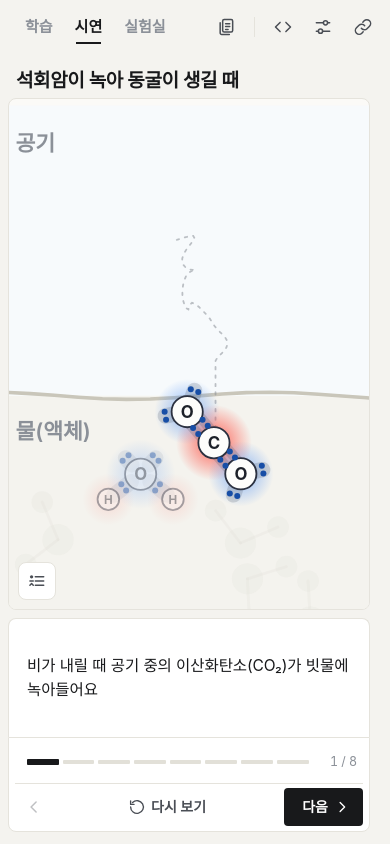
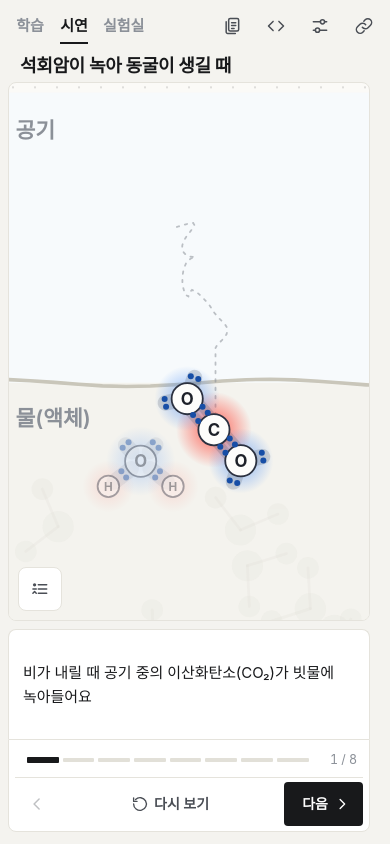
Before and after one commit to gybeom8008/chemvis, a website built with Vite: page index.html in a window 390 px wide. Built offline with nearby package versions, Linux system fonts and the light colour scheme; animation ran at ten frames a second; a web font is replaced by a local one.

Commit message:
Phones: the stage gets half the height; everything pressed is 44 px; the script is in ink
- On a 360×640 screen the stage had a third of the height (docs/plan/ui.md R2 asks for more than
  half): the heading is now one row (list button and title; the part and count are in the list),
  the step row of the controls is lower, the caption a little smaller. The stage now has 49–52%
  of the height on 360×640 and 390×844.
- With the tools at 44 px the bar did not fit a 360 px screen (the link button was cut off): the
  tabs and tools sit closer and the line between the tools goes on phones. Tabs, tools and the
  controls are 44 px each way on phones (R9); nothing pressed is smaller.
- The step keyword in the script was pink, the colour of a moving electron on the stage; it is ink
  (colour belongs to the stage).

Checks: unit tests (358), the app's screen tests on Chromium (38); sizes measured on 360×640 and
390×844.

Co-Authored-By: Claude Opus 5.5 <noreply@anthropic.com>
Claude-Session: https://claude.ai/code/session_01ExrxEQKNfFG14kexKoSDWp

```diff
--- a/src/style.css
+++ b/src/style.css
@@ -919,6 +919,9 @@ body[data-tab='learn'] .work {
   .pill .pg {
     flex: 1 1 100%;
   }
+  .pill .segs {
+    height: 30px;
+  }
   .pill .nav {
     flex: 1 1 100%;
     justify-content: space-between;
@@ -1029,7 +1032,8 @@ body[data-tab='learn'] .work {
 }
 
 .ln.head .k {
-  color: var(--electron);
+  color: var(--ink);
+  font-weight: 750;
 }
 
 .ln .s {
@@ -1635,14 +1639,21 @@ body[data-tab='learn'] .tut-nav {
   }
 }
 
-/* Phones: the scene gets the screen; popovers span the screen instead of hanging off it. */
+/* Phones: the scene gets the screen; popovers span the screen instead of hanging off it. Everything
+   pressed is at least 44 px each way (docs/plan/ui.md R9). */
 @media (max-width: 560px) {
   .viewer {
     padding: 4px 8px 12px;
   }
-  .legend-btn {
-    width: 38px;
-    height: 38px;
+  .icon,
+  .pill .icon,
+  .pill .lbl,
+  .pill .primary {
+    height: 44px;
+  }
+  .icon,
+  .pill .icon {
+    width: 44px;
   }
   .popover,
   .popover.examples {
@@ -1665,6 +1676,48 @@ body[data-tab='learn'] .tut-nav {
 
   .tabs button {
     padding: 5px 9px;
+  }
+}
+
+/* Phones: the bar fits the tabs and the four tools at 44 px on a 360 px screen; the heading is one
+   row (the list button and the title), so the stage keeps as much of the height as it can. */
+@media (max-width: 560px) {
+  .bar {
+    padding: 4px 4px 0 8px;
+  }
+  .tabs {
+    gap: 0;
+  }
+  .tabs button {
+    min-width: 44px;
+    height: 44px;
+    padding: 0 7px;
+  }
+  .tabs button[aria-selected='true']::after {
+    left: 8px;
+    right: 8px;
+    bottom: 4px;
+  }
+  .tools {
+    gap: 0;
+  }
+  .tools-sep {
+    display: none;
+  }
+  .tut-head {
+    grid-template-columns: auto minmax(0, 1fr);
+    grid-template-areas: 'menu title';
+  }
+  .tut-part {
+    display: none;
+  }
+  .tut-title {
+    margin: 0 4px;
+    font-size: 18px;
+  }
+  .caption {
+    padding: 8px 14px;
+    font-size: 15px;
   }
 }
 
```
